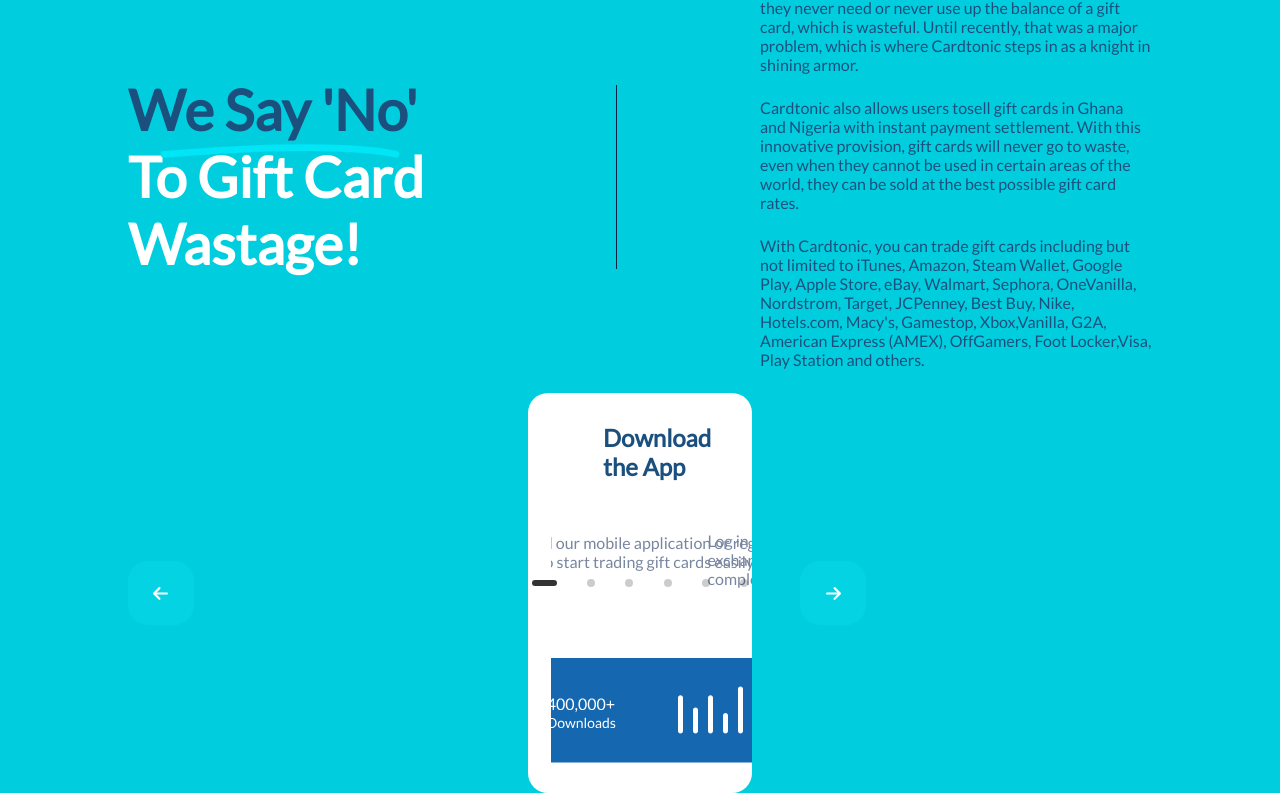
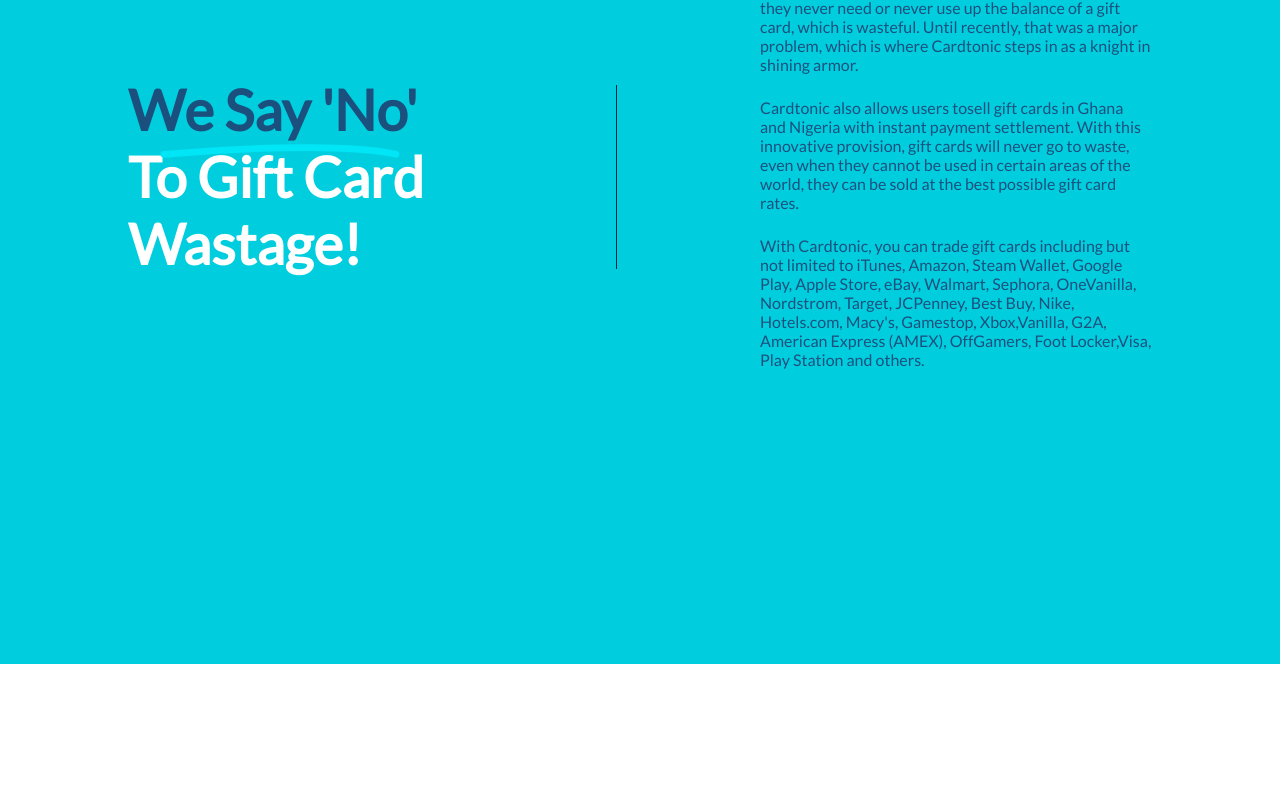
Before and after one commit to Iretoms/cardtonic-landing-page-clone, a React (Create React App) app: page / in a window 1280 px wide. Shown: the part 1344-2137 px from the top of the page. After the commit the page ends 2008 px from the top, so only its background shows below. Built offline with nearby package versions, Linux system fonts and the light colour scheme.

Commit message:
carousel undone

```diff
--- a/src/components/Carousel.js
+++ /dev/null
@@ -1,112 +0,0 @@
-import React from "react";
-import styled from "styled-components";
-
-import CarouselContent from "./CarouselContent";
-
-import one from "../Assets/svgs/swiperCardOne.svg";
-import two from "../Assets/svgs/swiperCardTwo.svg";
-import three from "../Assets/svgs/swiperCardThree.svg";
-import four from "../Assets/svgs/swiperCardFour.svg";
-import five from "../Assets/svgs/swiperCardFive.svg";
-import six from "../Assets/svgs/swiperCardSix.svg";
-import prev from "../Assets/svgs/swiperPrev.svg";
-import next from "../Assets/svgs/swiperNext.svg";
-
-import { Swiper, SwiperSlide } from "swiper/react";
-import SwiperCore, { Navigation, Pagination, Scrollbar, A11y } from "swiper";
-
-import "swiper/css";
-import "swiper/css/navigation";
-import "swiper/css/pagination";
-
-SwiperCore.use([Navigation, Pagination, Scrollbar, A11y]);
-
-const Carousel = () => {
-  return (
-    <CarouselSec>
-      <div className=".swiper-custom-navigation swiper-custom-navigation-prev backNavigate">
-        <img className="backward" src={prev} alt="prev" />
-      </div>
-      <div className="swiper-pagination"></div>
-      <Swiper
-        className="swiperContent"
-        navigation={{
-          prevEl: ".swiper-custom-navigation-prev",
-          nextEl: ".swiper-custom-navigation-next",
-        }}
-        spaceBetween={3}
-        slidesPerView={1}
-        pagination={true}
-      >
-        <SwiperSlide className="swiper">
-          <CarouselContent
-            heading="Download the App"
-            details="Download our mobile application or register on our website to start trading gift cards easily as bosses do."
-            bottomImage={one}
-          />
-        </SwiperSlide>
-        <SwiperSlide>
-          <CarouselContent
-            heading="Login or Register"
-            details="Log in and get familiar with the three-step gift card exchange process that takes only a few minutes to complete."
-            bottomImage={two}
-          />
-        </SwiperSlide>
-        <SwiperSlide>
-          <CarouselContent
-            heading="Friendly Rates 🤙"
-            details="Worry not about rates, we offer the best payouts for your assets based on the current average market prices."
-            bottomImage={three}
-          />
-        </SwiperSlide>
-        <SwiperSlide>
-          <CarouselContent
-            heading="Simplified User Interface"
-            details="Our platform is built with your best interest at heart, helping you sell gift cards using the simplest user interface."
-            bottomImage={four}
-          />
-        </SwiperSlide>
-        <SwiperSlide>
-          <CarouselContent
-            heading="Quick Payments"
-            details="Our payment system is amazingly coherent. You get your money almost instantly, no fees attached, no limits."
-            bottomImage={five}
-          />
-        </SwiperSlide>
-        <SwiperSlide>
-          <CarouselContent
-            heading="All we do is Reply"
-            details="Have a question? Our FAQ page is a whole knowledge base. Our support team is also available via live chat."
-            bottomImage={six}
-          />
-        </SwiperSlide>
-      </Swiper>
-      <div className=".swiper-custom-navigation swiper-custom-navigation-next frontNavigate">
-        <img className="forward" src={next} alt="next" />
-      </div>
-    </CarouselSec>
-  );
-};
-
-const CarouselSec = styled.div`
-  display: flex;
-  align-items: center;
-  justify-content: center;
-  gap: 3rem;
-  .swiperContent {
-    height: 331.5px !important;
-    width: 520px !important;
-    border-radius: 20px;
-    background-color: #fff;
-  }
-  .swiper-pagination-bullet-active {
-    background-color: #333333 !important ;
-    width: 25px !important ;
-    height: 6px !important;
-    border-radius: 5px !important;
-    transform-origin: 50% 50% !important;
-    transition: all 0.5s linear;
-  }
-`;
-
-export default Carousel;
--- a/src/components/CarouselContent.js
+++ /dev/null
@@ -1,39 +0,0 @@
-import React from "react";
-import styled from "styled-components";
-
-const CarouselContent = ({ heading, details, bottomImage }) => {
-  return (
-    <Card>
-      <h3>{heading}</h3>
-      <p>{details}</p>
-      <img className="bottomImg" src={bottomImage} alt={heading} />
-    </Card>
-  );
-};
-
-const Card = styled.div`
-  display: flex;
-  flex-direction: column;
-  justify-content: center;
-  align-items: center;
-  padding: 30px;
-  position: relative;
-  height: 330px;
-  h3 {
-    align-items: center;
-    color: #1b507e;
-    font-size: 24px;
-    font-weight: 900;
-  }
-  p {
-    color: #79869f;
-  font-size: 16px;
-  font-weight: 400;
-  align-items: center;
-  width:364px;
-  height: 64.2px;
-  margin-bottom: 0.5rem;
-  }
-`;
-
-export default CarouselContent;
--- a/src/components/Offer.js
+++ b/src/components/Offer.js
@@ -1,7 +1,7 @@
 import React from 'react';
 import styled from 'styled-components';
 import Line from "../Assets/svgs/underMark.svg";
-import Carousel from './Carousel';
+
 
 const Offer = () => {
     return (
@@ -39,7 +39,6 @@
             </p>
           </OfferInfo>
         </div>
-        <Carousel/>
       </OfferSection>
     );
 };
```
